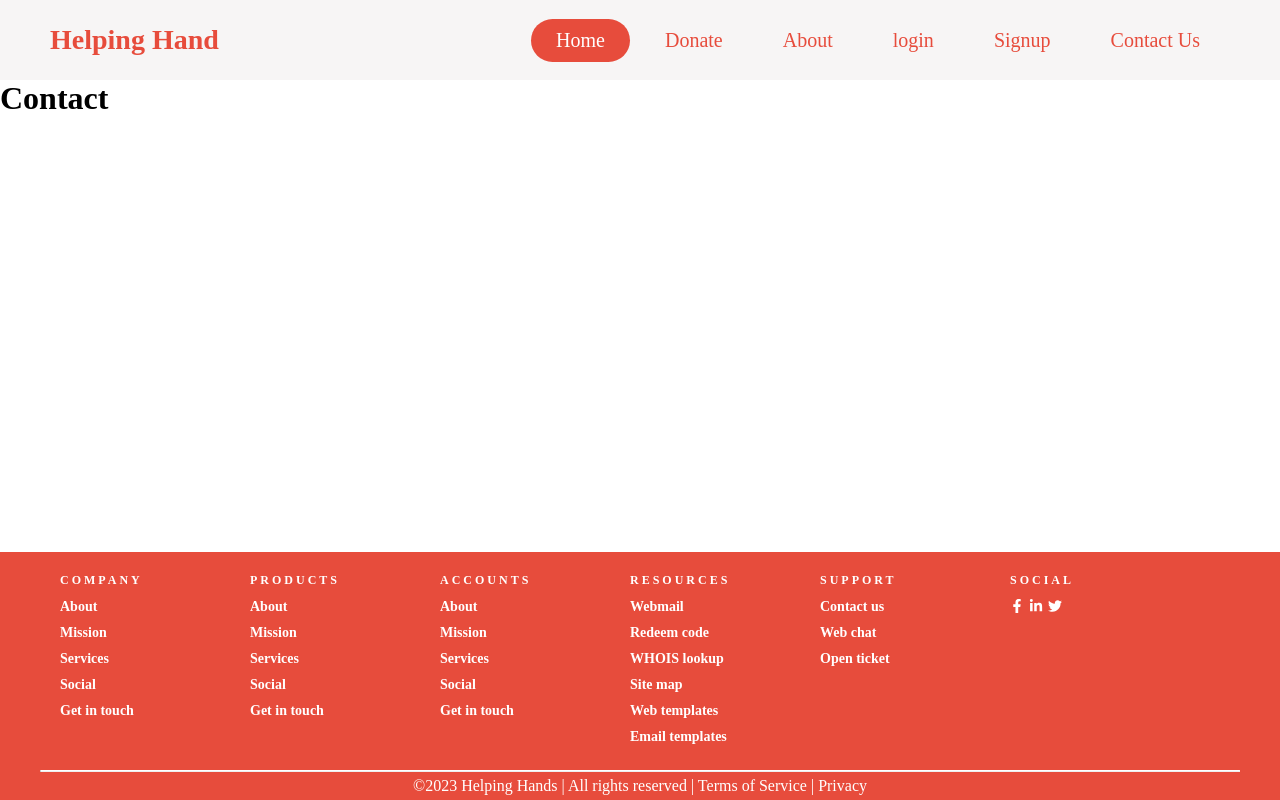
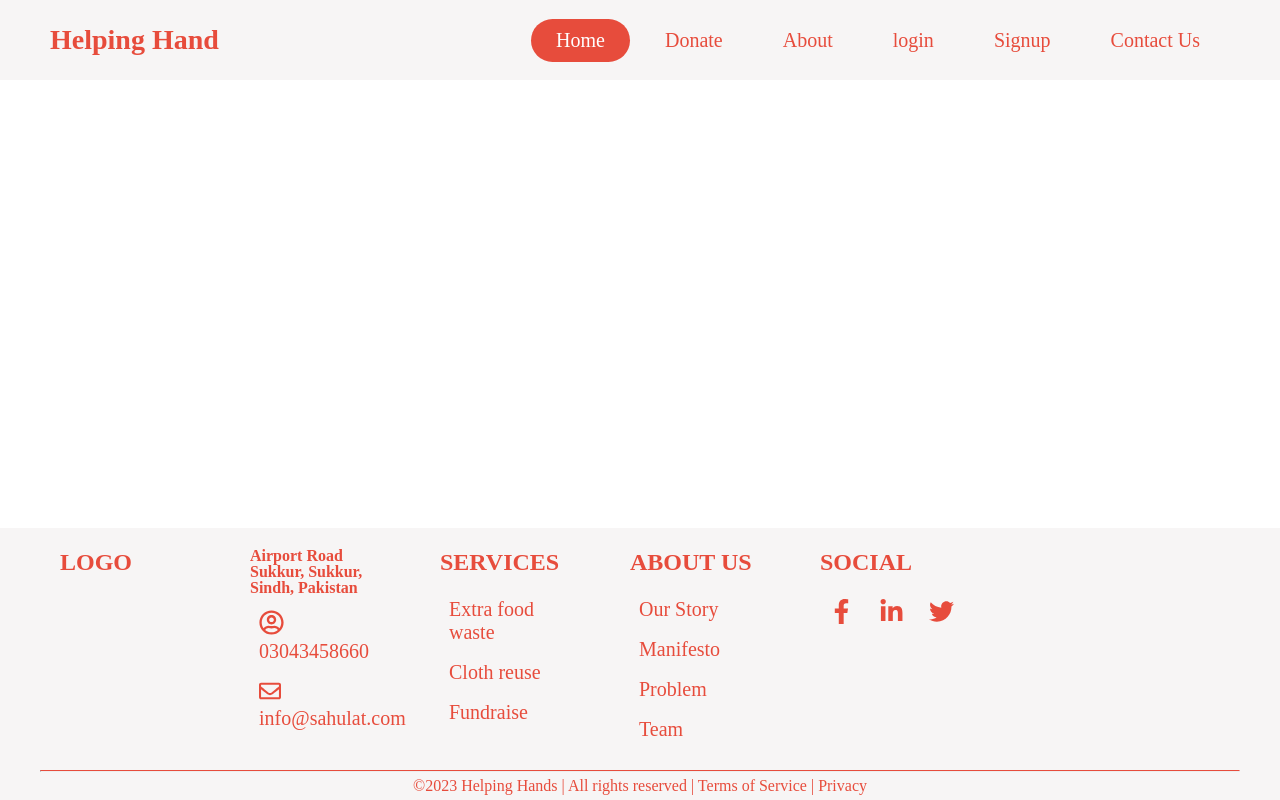
Before and after one commit to Hans-Raj12/Helping-Hands-Sahulat-Basket-, a React (Create React App) app in the folder frontend/: page /contact in a window 1280 px wide. Built offline with nearby package versions, Linux system fonts and the light colour scheme.

Commit message:
changes made in signup and footer layout as well as design

```diff
--- a/frontend/src/components/Footer.js
+++ b/frontend/src/components/Footer.js
@@ -1,7 +1,7 @@
 import React from 'react'
 import '../styles/Footer.css'
 
-import { FaFacebookF,FaLinkedinIn,FaTwitter } from 'react-icons/fa';
+import { FaFacebookF,FaLinkedinIn,FaTwitter,FaRegUserCircle,FaRegEnvelope } from 'react-icons/fa';
 
 
 // import { ImLinkedin } from 'react-icons/fa';
@@ -11,26 +11,17 @@ const Footer = () =>{
         <div className="footer">
         <div className="contain">
           <div className="col">
-            <h1>Company</h1>
+            <h1>Logo</h1>
+
+          </div>
+          <div className="col details">
+            <h2>Airport Road Sukkur, Sukkur, Sindh, Pakistan</h2>
             <ul>
-              <li>About</li>
-              <li>Mission</li>
-              <li>Services</li>
-              <li>Social</li>
-              <li>Get in touch</li>
+              <li><FaRegUserCircle size={25}/>03043458660</li>
+              <li><FaRegEnvelope size={22}/>info@sahulat.com</li>
             </ul>
           </div>
-          <div className="col">
-            <h1>Products</h1>
-            <ul>
-              <li>About</li>
-              <li>Mission</li>
-              <li>Services</li>
-              <li>Social</li>
-              <li>Get in touch</li>
-            </ul>
-          </div>
-          <div className="col">
+          {/* <div className="col">
             <h1>Accounts</h1>
             <ul>
               <li>About</li>
@@ -39,37 +30,35 @@ const Footer = () =>{
               <li>Social</li>
               <li>Get in touch</li>
             </ul>
-          </div>
+          </div> */}
           <div className="col">
-            <h1>Resources</h1>
+            <h1>Services</h1>
             <ul>
-              <li>Webmail</li>
-              <li>Redeem code</li>
-              <li>WHOIS lookup</li>
-              <li>Site map</li>
-              <li>Web templates</li>
-              <li>Email templates</li>
+              <li>Extra food waste</li>
+              <li>Cloth reuse</li>
+              <li>Fundraise</li>
             </ul>
           </div>
           <div className="col">
-            <h1>Support</h1>
+            <h1>About Us</h1>
             <ul>
-              <li>Contact us</li>
-              <li>Web chat</li>
-              <li>Open ticket</li>
+              <li>Our Story</li>
+              <li>Manifesto</li>
+              <li>Problem</li>
+              <li>Team</li>
             </ul>
           </div>
           <div className="col social">
             <h1>Social</h1>
             <ul>
               <li>
-                    <FaFacebookF/>
+                    <FaFacebookF size={25}/>
               </li>
               <li>
-              <FaLinkedinIn/>
+              <FaLinkedinIn size={25}/>
               </li>
               <li>
-              <FaTwitter/>
+              <FaTwitter size={25}/>
               </li>
             </ul>
           </div>
--- a/frontend/src/components/Navbar.js
+++ b/frontend/src/components/Navbar.js
@@ -8,7 +8,7 @@ const Navbar = ()=>{
     }
     return (
 
-        <header>
+        <header className='sticky'>
             <div className='logo'>
                 <Link to='/'>
                      <h1>Helping Hand</h1>
--- a/frontend/src/index.css
+++ b/frontend/src/index.css
@@ -22,8 +22,13 @@ header{
   align-items: center;
   justify-content: space-between;
   padding: 0 100px;
+  overflow: hidden;
 }
-
+.sticky {
+  position: fixed;
+  top: 0;
+  width: 100%;
+}
 .logo a{
   font-size: 14px;
   font-weight: bold;
@@ -87,7 +92,7 @@ header{
     width: 100vw;
     background: #fefefe;
     transition: 0.5s;
-    overflow: hidden;
+    /* overrflow hidden */
   }
   .nav-bar.active{
     height: 450px;
@@ -111,7 +116,7 @@ header{
 
 /*Login form*/
 .form-container{
-  width: 400px;
+  width: 35%;
   margin: 100px auto;
   border-radius: 5px;
   border: 1px solid #aba8a8;
@@ -171,24 +176,18 @@ input[type="checkbox"] {
   height: 20px;
   margin-right: 10px;
 }
-
-/*Sign up*/
-.signup-container{
-  width: 80%;
-  background: #dedada;
-  margin: 70px auto;
-  border-radius: 50px;
-  padding: 30px;
+.form-container p{
+  text-align: center;
 }
 
-.signup-container h1,h4{
-  display: flex;
-  align-items: center;
-  justify-content: center;
-  margin-bottom: 10px;
+.form-container p a{
+  padding: 5px;
+  border-radius: 50px;
+  color: #e74c3c;
+  font-weight: bold;
 }
-.signup-item img {
-  display: block;
-  width: 100%;
-  border-radius: 50%;
+
+.form-container p a:hover{
+  color: #fefefe;
+  background: #e74c3c;
 }
--- a/frontend/src/pages/Home.js
+++ b/frontend/src/pages/Home.js
@@ -1,6 +1,25 @@
 const Home = () => {
     return (
         <div className="home">
+            <h1>Home</h1>
+            <h1>Home</h1>
+            <h1>Home</h1>
+            <h1>Home</h1>
+            <h1>Home</h1>
+            <h1>Home</h1>
+            <h1>Home</h1>
+            <h1>Home</h1>
+            <h1>Home</h1>
+            <h1>Home</h1>
+            <h1>Home</h1>
+            <h1>Home</h1>
+            <h1>Home</h1>
+            <h1>Home</h1>
+            <h1>Home</h1>
+            <h1>Home</h1>
+            <h1>Home</h1>
+            <h1>Home</h1>
+            <h1>Home</h1>
             <h1>Home</h1>
         </div>
     )
--- a/frontend/src/pages/Login.js
+++ b/frontend/src/pages/Login.js
@@ -1,4 +1,5 @@
 import { useState } from 'react'
+import { Link } from 'react-router-dom';
 const Login = () => {
 
   const [form,setForm] = useState({
@@ -44,6 +45,7 @@ const Login = () => {
         <label>Remember Me</label>
         <button>Log In</button>
       </form>
+      <p>Don't have an account? <Link to='/signup'>Signup</Link></p>
     </div>
   );
 }
--- a/frontend/src/pages/Signup.js
+++ b/frontend/src/pages/Signup.js
@@ -1,6 +1,8 @@
 import { Link } from "react-router-dom"
-import image from '../assets/clouds.jpg'
-
+import ngo from '../assets/ngo.jpg'
+import donor from '../assets/donor.jpg'
+import needy from '../assets/needy.jpg'
+import '../styles/signup.css'
 const Signup = () => {
     return (
        <div className="signup-container">
@@ -9,14 +11,22 @@ const Signup = () => {
         <div className="signup-as">
             <div className="signup-item">
                 <Link to='/'>
-                    <figure >
-                        <img src={image} alt="donor" style={{width:'200px',height:'200px'}}/>
-                    </figure>
+                    <img src={donor} alt="donor" />
+                    <p>Donor</p>
                 </Link>
             </div>
             <div className="signup-item">
                 <Link to='/'>
-                    <img src="frontend\public\NGO.jpg" alt="ngo"/>
+                    <img src={ngo} alt="ngo"/>
+                    <p>NGO</p>
+
+                </Link>
+            </div>
+            <div className="signup-item">
+                <Link to='/'>
+                    <img src={needy} alt="needy"/>
+                    <p>Needy</p>
+
                 </Link>
             </div>
         </div>
--- a/frontend/src/styles/Footer.css
+++ b/frontend/src/styles/Footer.css
@@ -2,9 +2,9 @@
     width: 100%;
     position: relative;
     height: auto;
-    background-color: #e74c3c;
+    background-color: #f7f5f5;
   }
-  .footer .col {
+.footer .col {
     width: 190px;
     height: auto;
     float: left;
@@ -13,29 +13,47 @@
     -moz-box-sizing: border-box;
     padding: 0px 20px 20px 20px;
   }
+  .footer .social ul{
+    display: flex;
+  }
+  .footer .social ul li{
+    flex: 1;
+    justify-content: space-evenly;
+  }
+
   .footer .col h1 {
-    margin: 0;
-    padding: 0;
+    margin-bottom: 0.5rem;
+    line-height: 1.2;
+    font-size: 1.5rem;
     font-family: inherit;
-    font-size: 12px;
-    line-height: 17px;
+    font-weight: 600;
     padding: 20px 0px 5px 0px;
-    color: #fff;
-    font-weight: bolder;
+    color: #e74c3c;
     text-transform: uppercase;
-    letter-spacing: 0.25em;
+
   }
+  .footer .details h2{
+    padding: 20px 0px 5px 0px;
+    color: #e74c3c;
+    font-size: 1.0rem;
+    font-weight: 600;
+    font-size: 1.0rem;
+    line-height: 1.0;
+    letter-spacing: 0.25;
+  }
+
   .footer .col ul {
     list-style-type: none;
     margin: 0;
     padding: 0;
   }
   .footer .col ul li {
-    color: #fff;
-    font-size: 14px;
-    font-family: inherit;
-    font-weight: bold;
-    padding: 5px 0px 5px 0px;
+    color: #e74c3c;
+    font-size: 20px;
+    font-family: "Google Sans Regular";
+    border-radius: 40px;
+    margin: 1px;
+    padding: 8px;
     cursor: pointer;
     transition: 0.2s;
     -webkit-transition: 0.2s;
@@ -50,7 +68,8 @@
   }
 
   .footer .col ul li:hover {
-    color: #ffffff;
+    color: #fefefe;
+  background: #e74c3c;
     transition: 0.1s;
     -webkit-transition: 0.1s;
     -moz-transition: 0.1s;
@@ -102,11 +121,11 @@
   }
 
   hr{
-    border-top: 1px solid white;
+    border-top: 1px solid #e74c3c;
   }
   .copyright{
     text-align: center;
-    color: #fff;
+    color: #e74c3c;
     margin-top: 5px;
     margin-bottom: 5px;
   }
--- /dev/null
+++ b/frontend/src/styles/signup.css
@@ -0,0 +1,37 @@
+/*Sign up*/
+.signup-container{
+    width: 85%;
+    background: #dedada;
+    margin: 100px auto;
+    border-radius: 50px;
+    padding: 100px 30px;
+  }
+
+  .signup-container h1,h4{
+    display: flex;
+    align-items: center;
+    justify-content: center;
+    margin-bottom: 10px;
+  }
+  .signup-as{
+    display: flex;
+    flex-direction: row;
+    justify-content: space-evenly;
+    margin-top: 50px;
+  }
+  .signup-item{
+    justify-content: space-between;
+
+  }
+  .signup-item img {
+    height: 200px;
+    width: 200px;
+    border-radius: 50%;
+  }
+  .signup-item p {
+    font-size: 1.25rem;
+    margin-top: 3px;
+    text-align: center;
+    font-weight: bold;
+    color: black;
+  }
```
Also changed, not shown: frontend/src/App.js (+5 -2 lines), frontend/src/assets/needy.jpg (added), frontend/src/assets/ngo.jpg (added).
